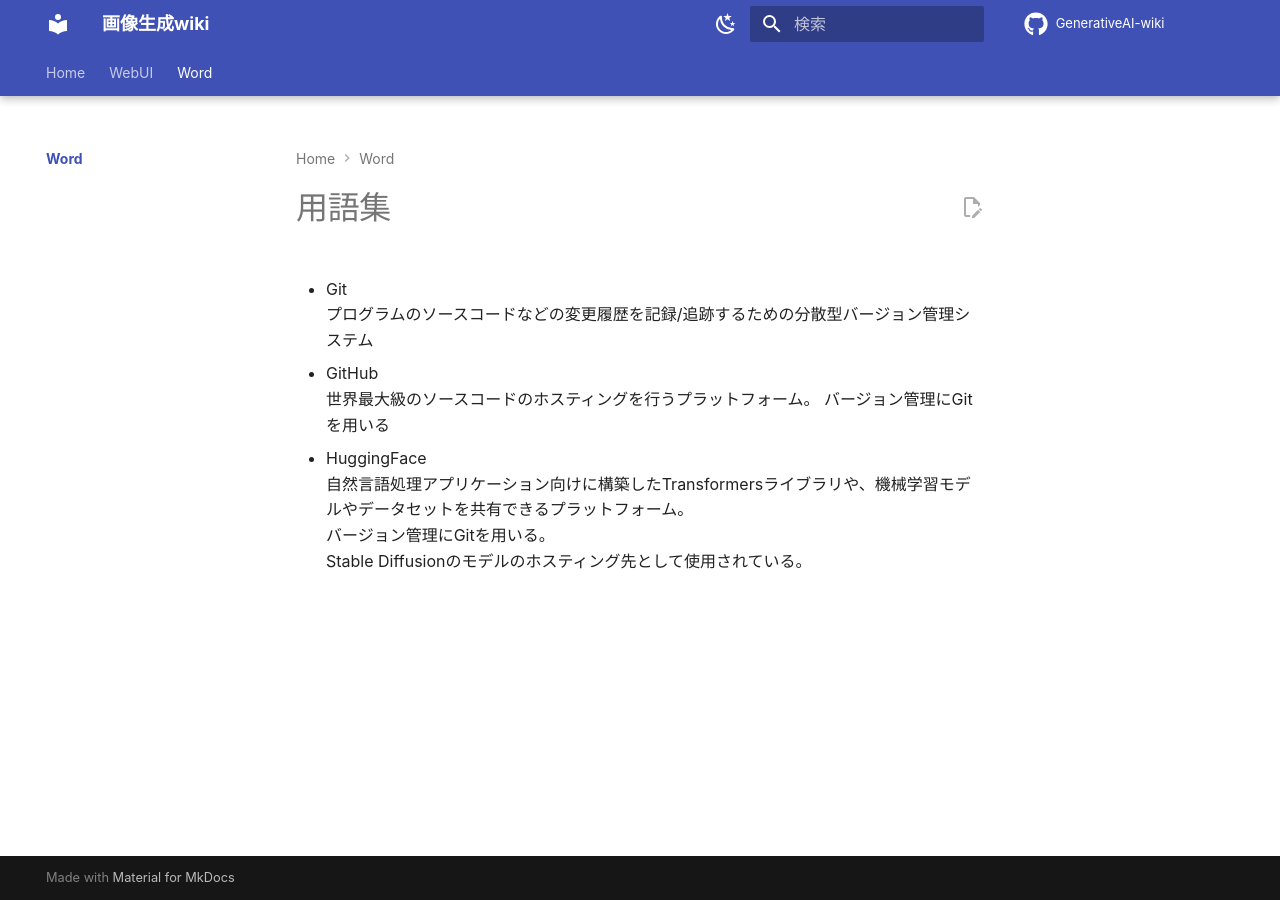
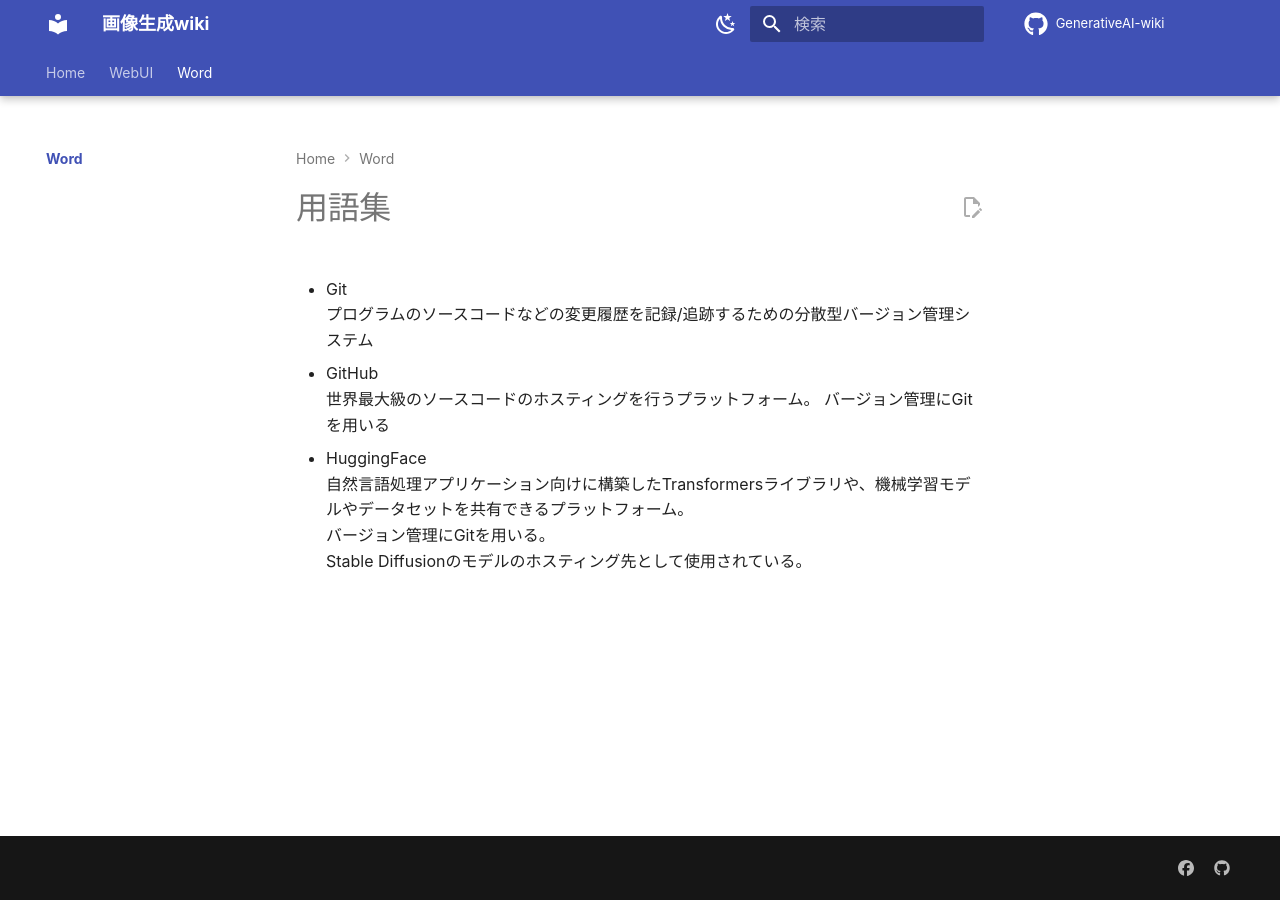
Before and after one commit to L4Ph/GenerativeAI-wiki, an MkDocs documentation site: the page built from docs/Word/index.md, in a window 1280 px wide. Built offline with MkDocs 1.6.1 and Material for MkDocs 9.7.7, drawn with Linux system fonts in a browser that asks for light colours; some web fonts are replaced; comment, search, counter and statistics services are not loaded; some of the changed lines change nothing that is shown.

Commit message:
Update mkdocs.yml

```diff
--- a/mkdocs.yml
+++ b/mkdocs.yml
@@ -59,3 +59,14 @@
       enabled: !ENV
       type: datetime
       enable_creation_date: true
+
+extra:
+  generator: false
+  social:
+    - icon: fontawesome/brands/facebook
+      link: https://facebook.com/Katsuyuki.Karasawa.io
+      name: Facebook
+
+    - icon: fontawesome/brands/github
+      link: https://github.com/Katsuyuki-Karasawa
+      name: GitHub
```
